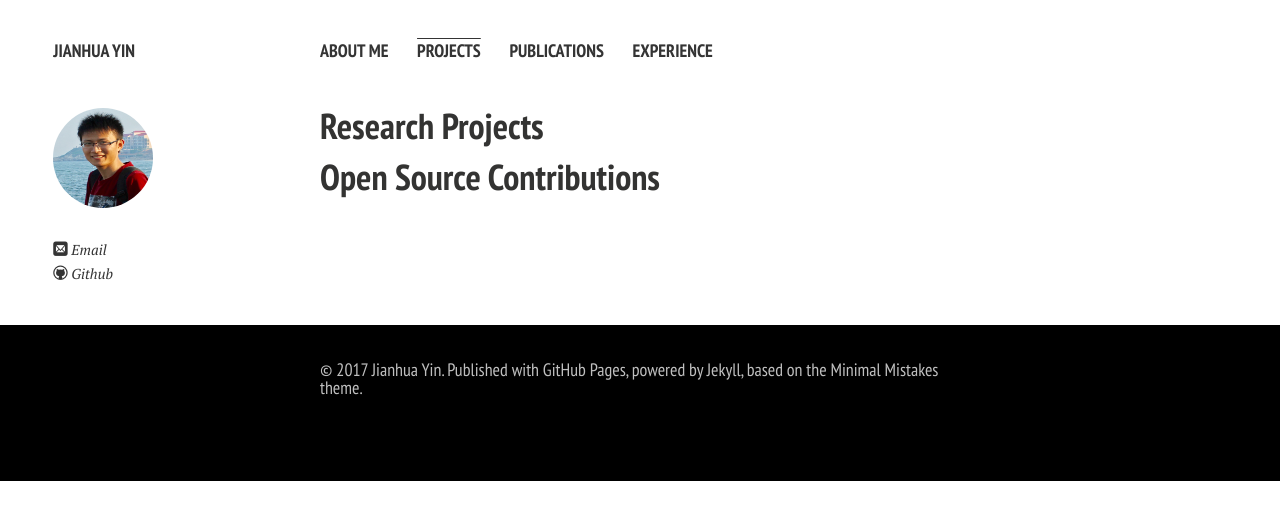
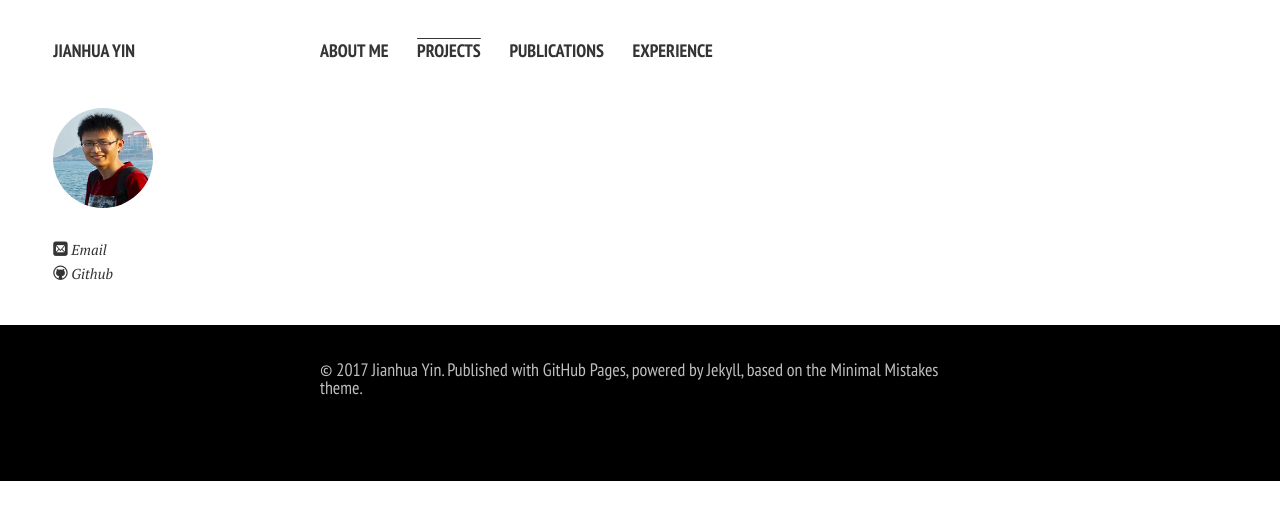
Before and after one commit to jianhuayin/jianhuayin.github.io, a Jekyll site: the page built from projects.md, in a window 1280 px wide. Shown: the top 520 px of the page. Built offline with Jekyll 4.4.1, drawn with Linux system fonts in a browser that asks for light colours; nearby versions of some CDN libraries; Markdown is read by kramdown in place of the engine named in the settings.

Commit message:
Update projects.md

```diff
--- a/projects.md
+++ b/projects.md
@@ -3,7 +3,3 @@ layout: page
 permalink: /projects/index.html
 title: Projects
 ---
-
-## Research Projects
-
-## Open Source Contributions
```
